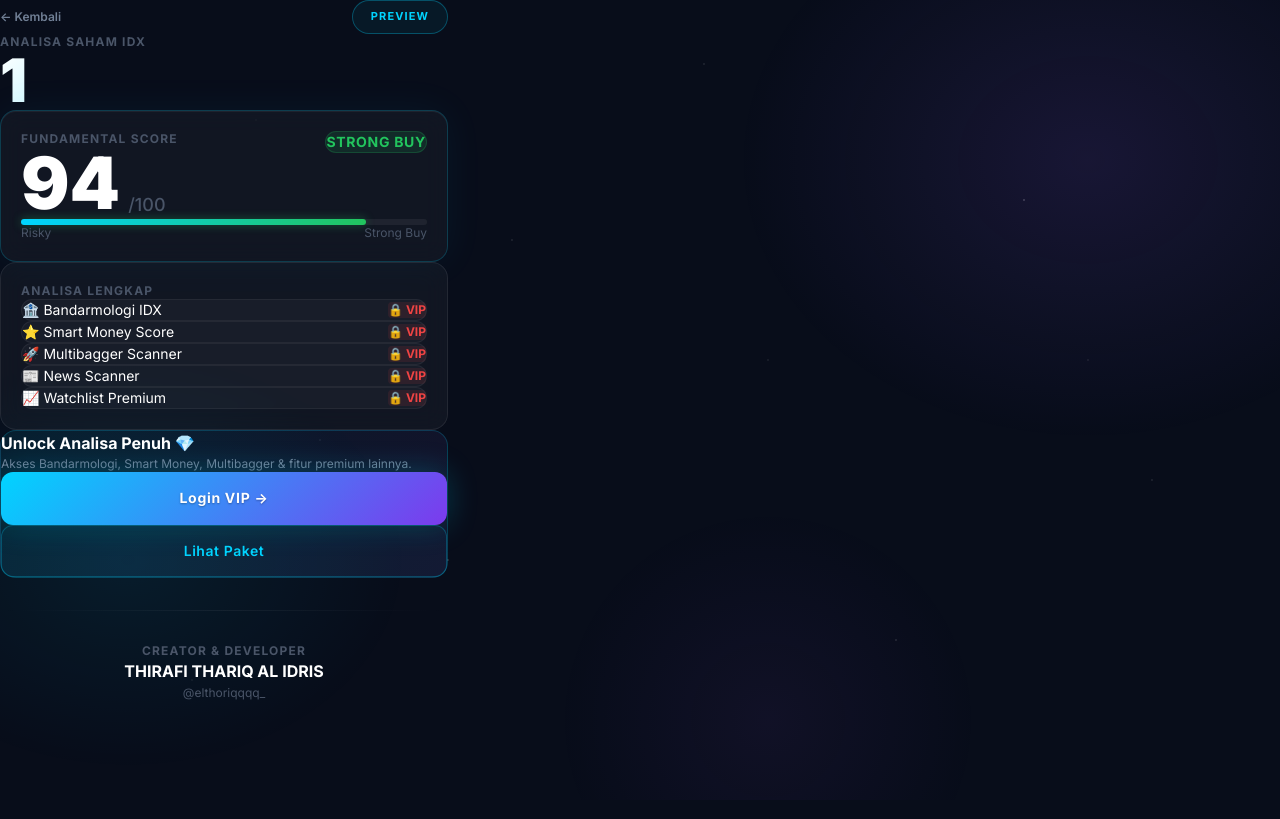
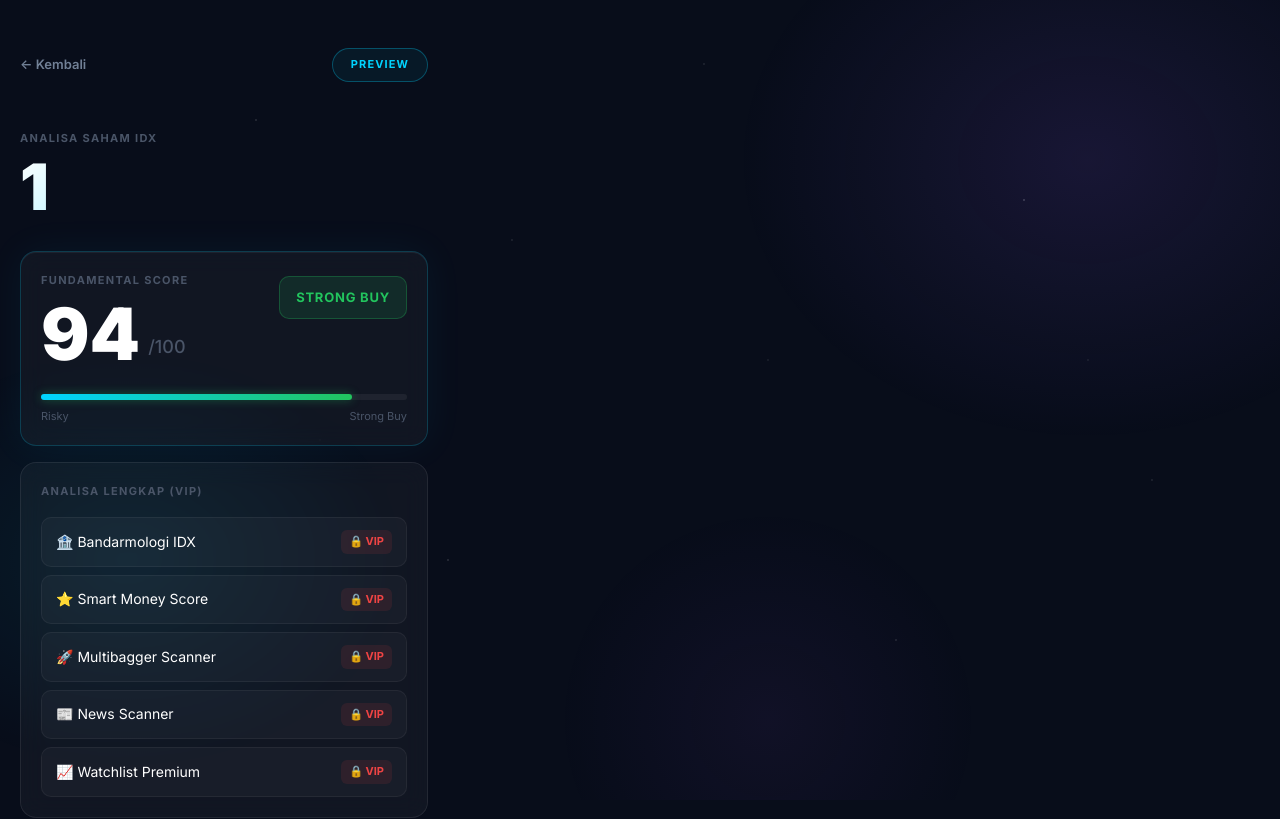
Before and after one commit to pediaboy/analisis, a Next.js app: page /analisa/1 in a window 1280 px wide. Shown: the top 819 px of the page. Built offline with nearby package versions, Linux system fonts and the light colour scheme.

Commit message:
fix spacing: proper padding & gaps — app/analisa/[kode]/page.tsx

```diff
--- a/app/analisa/[kode]/page.tsx
+++ b/app/analisa/[kode]/page.tsx
@@ -22,81 +22,67 @@ export default async function AnalisaPage({
     rating = "RISKY"; ratingBg = "rgba(239,68,68,0.12)"; ratingColor = "#ef4444";
   }
 
+  const scorePercent = ((score - 60) / 40) * 100;
+
   return (
-    <main className="min-h-screen text-white max-w-md mx-auto px-5 pt-12 pb-12">
+    <main className="min-h-screen text-white max-w-md mx-auto" style={{ padding: "48px 20px 64px" }}>
 
       {/* NAV */}
-      <div className="flex items-center justify-between mb-12">
-        <a
-          href="/"
-          className="flex items-center gap-2 text-xs font-semibold"
-          style={{ color: "var(--muted-2)" }}
-        >
+      <div style={{ display: "flex", alignItems: "center", justifyContent: "space-between", marginBottom: "48px" }}>
+        <a href="/" style={{ fontSize: "13px", fontWeight: 600, color: "var(--muted-2)", textDecoration: "none" }}>
           ← Kembali
         </a>
         <span className="pill">PREVIEW</span>
       </div>
 
       {/* HERO */}
-      <div className="mb-8">
-        <p className="text-xs font-bold tracking-widest uppercase mb-2" style={{ color: "var(--muted)" }}>
-          Analisa Saham IDX
-        </p>
-        <h1
-          className="text-6xl font-black tracking-tight"
-          style={{
-            background: "linear-gradient(135deg, #ffffff 0%, var(--cyan) 100%)",
-            WebkitBackgroundClip: "text",
-            WebkitTextFillColor: "transparent",
-            backgroundClip: "text",
-          }}
-        >
+      <div style={{ marginBottom: "32px" }}>
+        <span className="section-label">Analisa Saham IDX</span>
+        <h1 style={{
+          fontSize: "64px", fontWeight: 900, letterSpacing: "-0.02em", lineHeight: 1,
+          background: "linear-gradient(135deg, #ffffff 0%, var(--cyan) 100%)",
+          WebkitBackgroundClip: "text", WebkitTextFillColor: "transparent", backgroundClip: "text",
+          marginTop: "8px"
+        }}>
           {kode.toUpperCase()}
         </h1>
       </div>
 
       {/* SCORE CARD */}
-      <div className="glass-glow p-6 mb-4">
-        <div className="flex items-start justify-between mb-6">
+      <div className="glass-glow" style={{ marginBottom: "16px" }}>
+        <div style={{ display: "flex", alignItems: "flex-start", justifyContent: "space-between", marginBottom: "24px" }}>
           <div>
-            <p className="text-xs font-bold tracking-widest uppercase mb-2" style={{ color: "var(--muted)" }}>
-              Fundamental Score
-            </p>
-            <div className="flex items-end gap-2">
-              <span className="text-7xl font-black leading-none text-white">{score}</span>
-              <span className="text-lg font-medium mb-2" style={{ color: "var(--muted)" }}>/100</span>
+            <span className="section-label">Fundamental Score</span>
+            <div style={{ display: "flex", alignItems: "flex-end", gap: "8px", marginTop: "8px" }}>
+              <span style={{ fontSize: "72px", fontWeight: 900, lineHeight: 1, color: "white" }}>{score}</span>
+              <span style={{ fontSize: "18px", fontWeight: 500, marginBottom: "8px", color: "var(--muted)" }}>/100</span>
             </div>
           </div>
-          <div
-            className="px-4 py-2 rounded-xl text-sm font-bold tracking-wider"
-            style={{ background: ratingBg, color: ratingColor, border: `1px solid ${ratingColor}33` }}
-          >
+          <div style={{
+            padding: "10px 16px", borderRadius: "10px", fontSize: "13px", fontWeight: 700,
+            letterSpacing: "0.06em", background: ratingBg, color: ratingColor,
+            border: `1px solid ${ratingColor}44`, marginTop: "4px"
+          }}>
             {rating}
           </div>
         </div>
 
-        {/* Progress bar */}
-        <div className="h-1.5 rounded-full mb-1" style={{ background: "rgba(255,255,255,0.06)" }}>
-          <div
-            className="h-full rounded-full transition-all duration-1000"
-            style={{
-              width: `${((score - 60) / 40) * 100}%`,
-              background: `linear-gradient(90deg, var(--cyan), ${ratingColor})`,
-              boxShadow: `0 0 10px ${ratingColor}66`,
-            }}
-          />
+        <div style={{ height: "6px", borderRadius: "4px", background: "rgba(255,255,255,0.06)", marginBottom: "8px" }}>
+          <div style={{
+            width: `${scorePercent}%`, height: "100%", borderRadius: "4px",
+            background: `linear-gradient(90deg, var(--cyan), ${ratingColor})`,
+            boxShadow: `0 0 10px ${ratingColor}66`
+          }} />
         </div>
-        <div className="flex justify-between text-xs" style={{ color: "var(--muted)" }}>
+        <div style={{ display: "flex", justifyContent: "space-between", fontSize: "11px", color: "var(--muted)" }}>
           <span>Risky</span><span>Strong Buy</span>
         </div>
       </div>
 
       {/* LOCKED FEATURES */}
-      <div className="glass p-5 mb-4">
-        <p className="text-xs font-bold tracking-widest uppercase mb-4" style={{ color: "var(--muted)" }}>
-          Analisa Lengkap
-        </p>
-        <div className="space-y-2.5">
+      <div className="glass" style={{ marginBottom: "16px" }}>
+        <span className="section-label">Analisa Lengkap (VIP)</span>
+        <div style={{ display: "flex", flexDirection: "column", gap: "8px", marginTop: "16px" }}>
           {[
             { icon: "🏦", label: "Bandarmologi IDX" },
             { icon: "⭐", label: "Smart Money Score" },
@@ -104,53 +90,43 @@ export default async function AnalisaPage({
             { icon: "📰", label: "News Scanner" },
             { icon: "📈", label: "Watchlist Premium" },
           ].map((f) => (
-            <div
-              key={f.label}
-              className="flex items-center justify-between px-3 py-3 rounded-xl"
-              style={{ background: "rgba(255,255,255,0.03)", border: "1px solid rgba(255,255,255,0.05)" }}
-            >
-              <span className="text-sm text-white">
-                {f.icon} {f.label}
-              </span>
-              <span
-                className="text-xs font-bold px-2 py-0.5 rounded"
-                style={{ background: "rgba(239,68,68,0.1)", color: "#ef4444" }}
-              >
-                🔒 VIP
-              </span>
+            <div key={f.label} style={{
+              display: "flex", alignItems: "center", justifyContent: "space-between",
+              padding: "12px 14px", borderRadius: "10px",
+              background: "rgba(255,255,255,0.03)", border: "1px solid rgba(255,255,255,0.05)"
+            }}>
+              <span style={{ fontSize: "14px", color: "white" }}>{f.icon} {f.label}</span>
+              <span style={{
+                fontSize: "11px", fontWeight: 700, padding: "3px 8px", borderRadius: "6px",
+                background: "rgba(239,68,68,0.1)", color: "#ef4444"
+              }}>🔒 VIP</span>
             </div>
           ))}
         </div>
       </div>
 
       {/* CTA */}
-      <div
-        className="rounded-2xl p-5 mb-8"
-        style={{
-          background: "linear-gradient(135deg, rgba(0,212,255,0.08) 0%, rgba(168,85,247,0.08) 100%)",
-          border: "1px solid rgba(0,212,255,0.2)",
-        }}
-      >
-        <p className="font-bold text-white mb-1">Unlock Analisa Penuh 💎</p>
-        <p className="text-xs mb-4" style={{ color: "var(--muted-2)" }}>
+      <div style={{
+        borderRadius: "16px", padding: "24px",
+        background: "linear-gradient(135deg, rgba(0,212,255,0.08) 0%, rgba(168,85,247,0.08) 100%)",
+        border: "1px solid rgba(0,212,255,0.2)", marginBottom: "40px"
+      }}>
+        <p style={{ fontWeight: 700, fontSize: "16px", color: "white", marginBottom: "8px" }}>
+          Unlock Analisa Penuh 💎
+        </p>
+        <p style={{ fontSize: "13px", lineHeight: 1.7, color: "var(--muted-2)", marginBottom: "20px" }}>
           Akses Bandarmologi, Smart Money, Multibagger & fitur premium lainnya.
         </p>
-        <a href="/vip" className="btn-primary mb-2">
-          Login VIP →
-        </a>
-        <a href="/paket" className="btn-outline">
-          Lihat Paket
-        </a>
+        <a href="/vip" className="btn-primary" style={{ marginBottom: "10px" }}>Login VIP →</a>
+        <a href="/paket" className="btn-outline">Lihat Paket</a>
       </div>
 
       {/* FOOTER */}
-      <div className="divider mb-6" />
-      <div className="text-center">
-        <p className="text-xs font-bold tracking-widest uppercase mb-1" style={{ color: "var(--muted)" }}>
-          Creator & Developer
-        </p>
-        <p className="font-bold text-white">THIRAFI THARIQ AL IDRIS</p>
-        <p className="text-xs mt-0.5" style={{ color: "var(--muted)" }}>@elthoriqqqq_</p>
+      <div className="divider" />
+      <div style={{ textAlign: "center" }}>
+        <span className="section-label" style={{ display: "block", marginBottom: "8px" }}>Creator & Developer</span>
+        <p style={{ fontWeight: 700, fontSize: "15px", color: "white", marginBottom: "6px" }}>THIRAFI THARIQ AL IDRIS</p>
+        <p style={{ fontSize: "13px", color: "var(--muted)" }}>@elthoriqqqq_</p>
       </div>
 
     </main>
```
